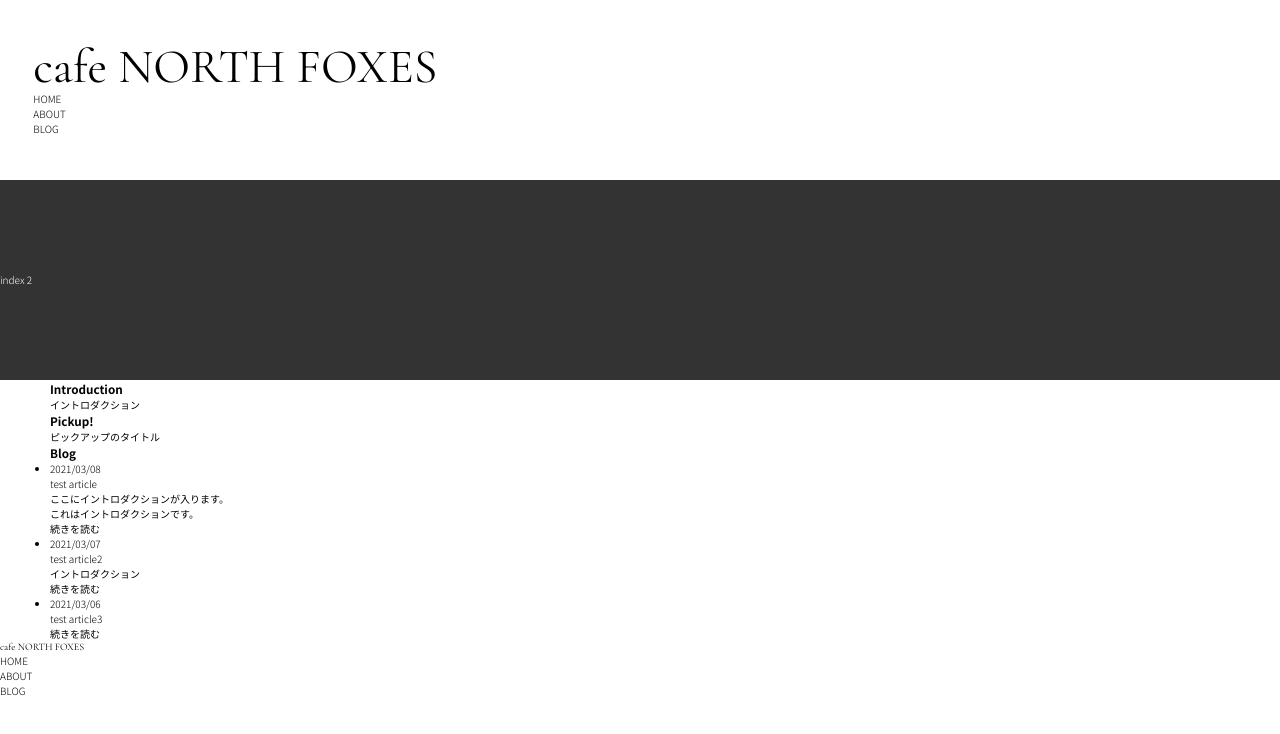
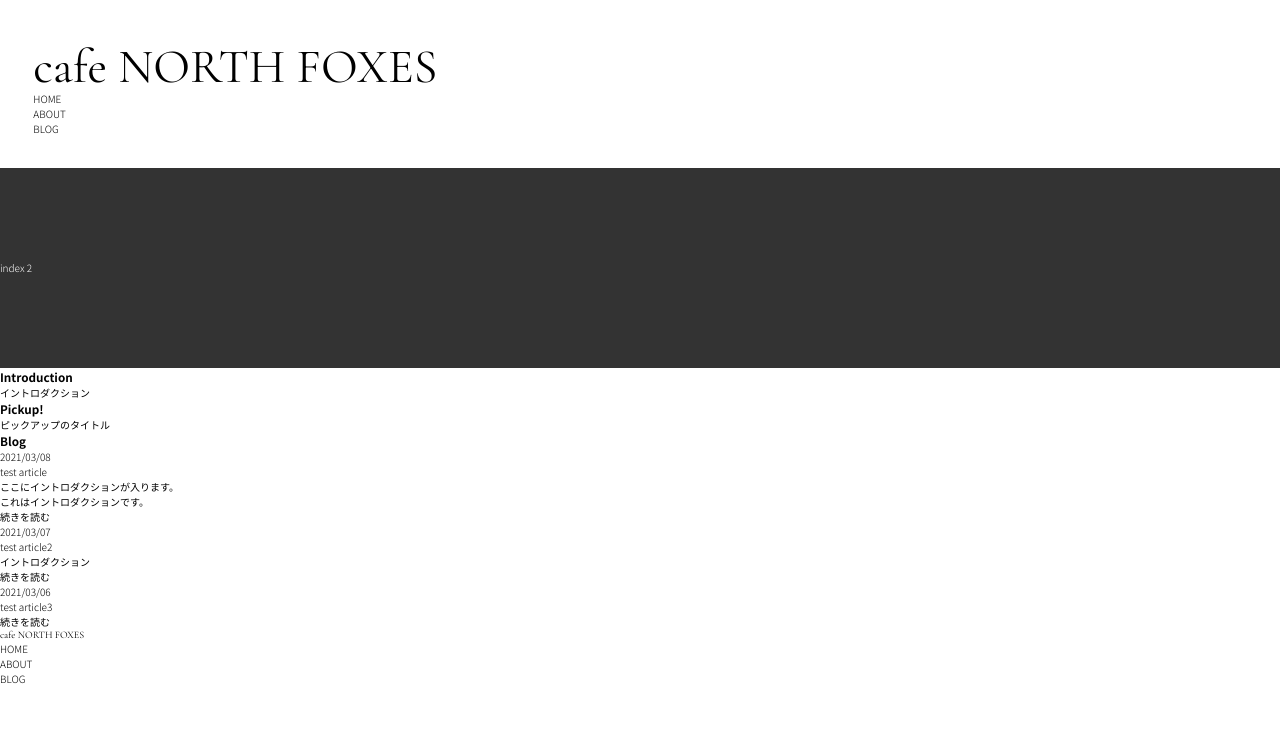
Before and after one commit to masayuki-abe/nuxtjs, a Nuxt app: page / in a window 1280 px wide. Shown: the top 734 px of the page. Built offline with nearby package versions, Linux system fonts and the light colour scheme.

Commit message:
Headerを固定するための処置を実装中

```diff
--- a/assets/css/common.scss
+++ b/assets/css/common.scss
@@ -10,27 +10,27 @@ body{
   font-size: 1rem;
   font-family: 'Noto Sans JP', sans-serif;
   font-weight: 400;
-  #wrap{
-    width: per($tab - 40, $tab);
-    margin: 0 auto;
-  }
+  // #wrap{
+  //   width: per($tab - 40, $tab);
+  //   margin: 0 auto;
+  // }
 }
 .serif{
   font-family: 'Cormorant Garamond', serif;
 }
 @include lap(){
 body{
-  #wrap{
-    width: per(960, $lap);
-    max-width: 960px;
-  }
+  // #wrap{
+  //   width: per(960, $lap);
+  //   max-width: 960px;
+  // }
 }
 }
 @include pc(){
 body{
-  #wrap{
-    width: per($pc - 40, $pc);
-    max-width: 1180px;
-  }
+  // #wrap{
+  //   width: per($pc - 40, $pc);
+  //   max-width: 1180px;
+  // }
 }
 }
--- a/components/organisms/HtmlHeader.vue
+++ b/components/organisms/HtmlHeader.vue
@@ -1,5 +1,8 @@
 <template>
-<header id="header">
+<header
+  id="header"
+  ref="Header"
+>
   <div class="inner">
     <SiteName htmlTag="hlogo" />
     <aside
@@ -45,7 +48,11 @@ export default {
       window.addEventListener('resize', () => {
         this.wWidth = window.innerWidth
       })
-    })
+    });
+    const domHeader = this.$refs.Header;
+    const domHeaderRect = domHeader.getBoundingClientRect();
+    const domHeaderHeight = domHeaderRect.height;
+    this.$emit('getHeaderHeight', domHeaderHeight)
   },
   methods:{
     closeNavi:function () {
@@ -62,7 +69,10 @@ export default {
 
 <style lang="scss">
 #header{
-  position: relative;
+  position: fixed;
+  left: 0;
+  top: 0;
+  width: 100%;
   padding: 10px 0;
   .inner{
     display: flex;
--- a/layouts/default.vue
+++ b/layouts/default.vue
@@ -1,8 +1,13 @@
 <template>
 <div>
-<HtmlHeader />
+<HtmlHeader
+  @getHeaderHeight = "headerHeight"
+/>
+<div
+  :style="{paddingTop: hHeight + 'px'}"
+  id="wrap"
+>
 <HeroImage />
-<div id="wrap">
 <Nuxt />
 </div><!--/wrap-->
 <HtmlFooter />
@@ -22,12 +27,23 @@ export default {
   },
   data(){
     return{
+      hHeight: ''
       //pageName : this.$route.name
     }
   },
   mounted(){
     //console.log(this.pageName)
   },
+  computed:{
+    isMobile(){
+      return this.wWidth <= 1024;
+    }
+  },
+  methods: {
+    headerHeight(domHeaderHeight){
+      this.hHeight = domHeaderHeight
+    }
+  }
 }
 </script>
 
```
